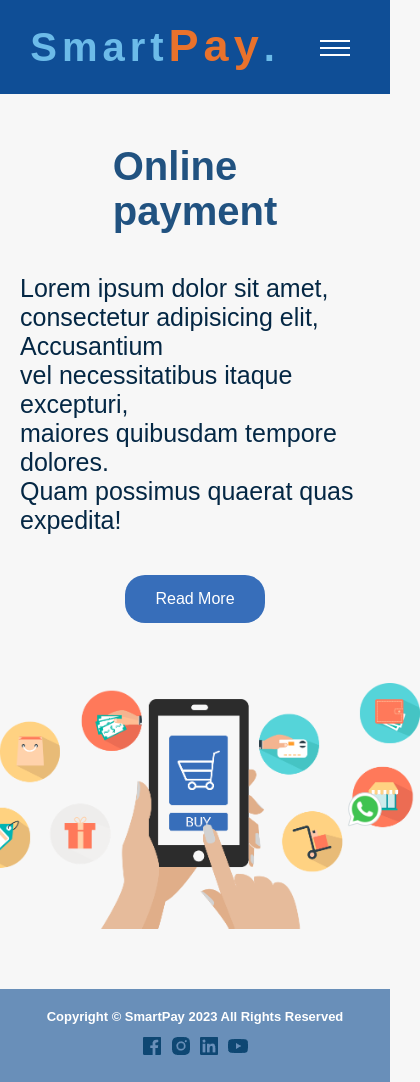
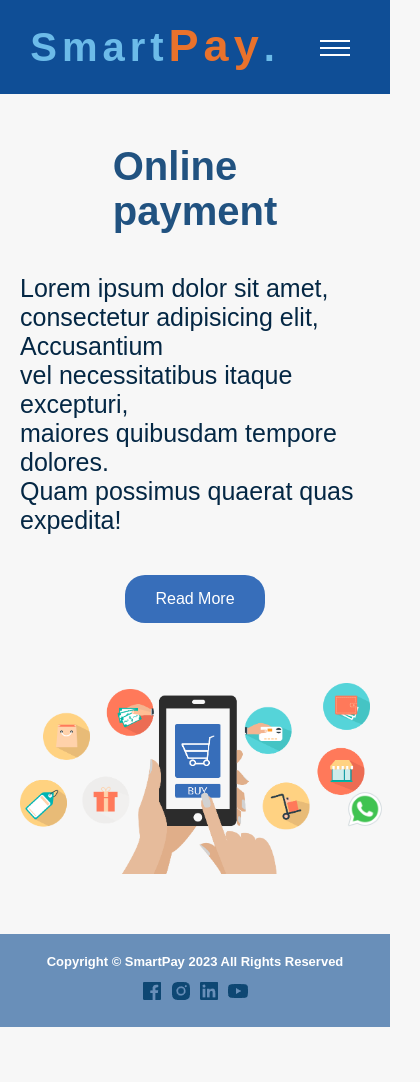
Before and after one commit to xicovisk/smartpay, a plain HTML site: page index.html in a window 390 px wide. Shown: the whole page, 420 px wide, since content can reach past the window. After the commit the page ends 1027 px from the top, so only its background shows below. Drawn offline with Linux system fonts and the light colour scheme.

Commit message:
Add files via upload

```diff
--- a/style.css
+++ b/style.css
@@ -476,10 +476,6 @@ footer img {
         align-items: center;
     }
 
-    .box2-img img {
-        width: 450px;
-    }
-
     footer {
         padding: 20px;
         background: rgb(105, 143, 185);
```
